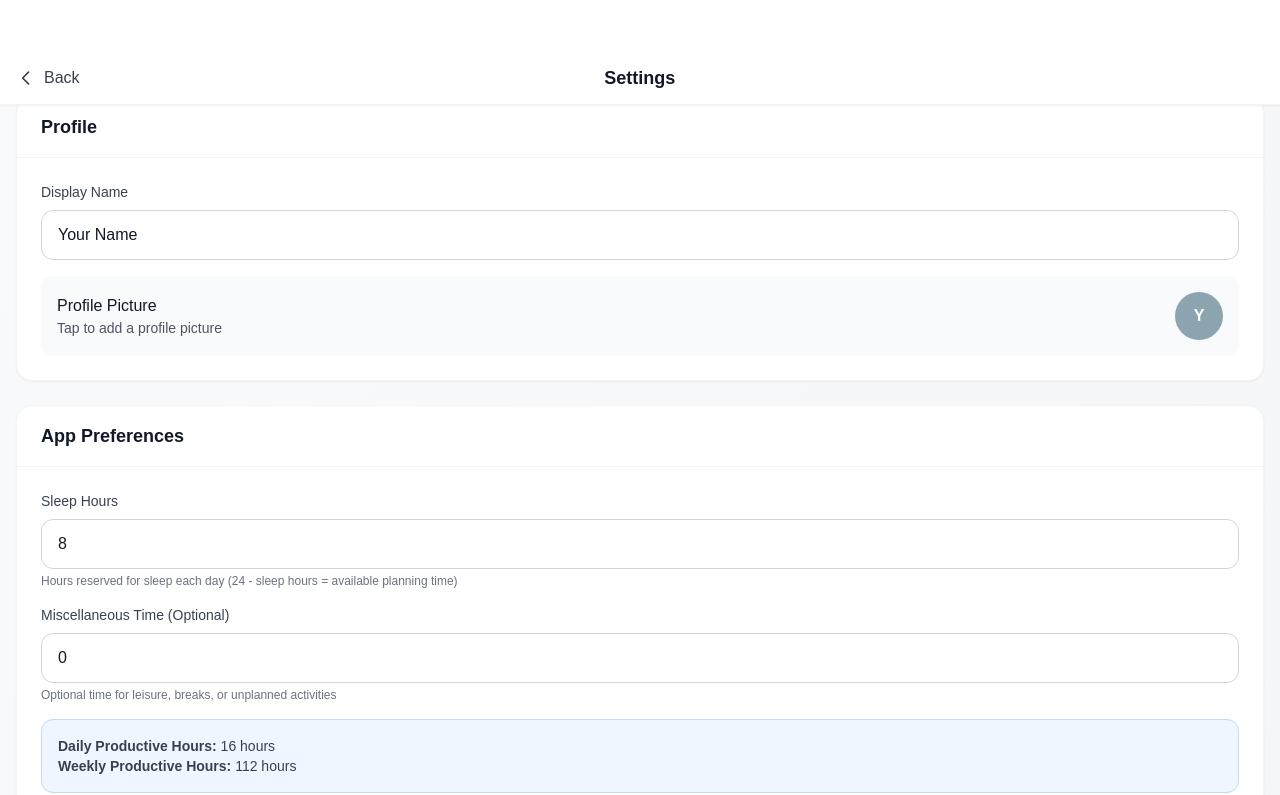
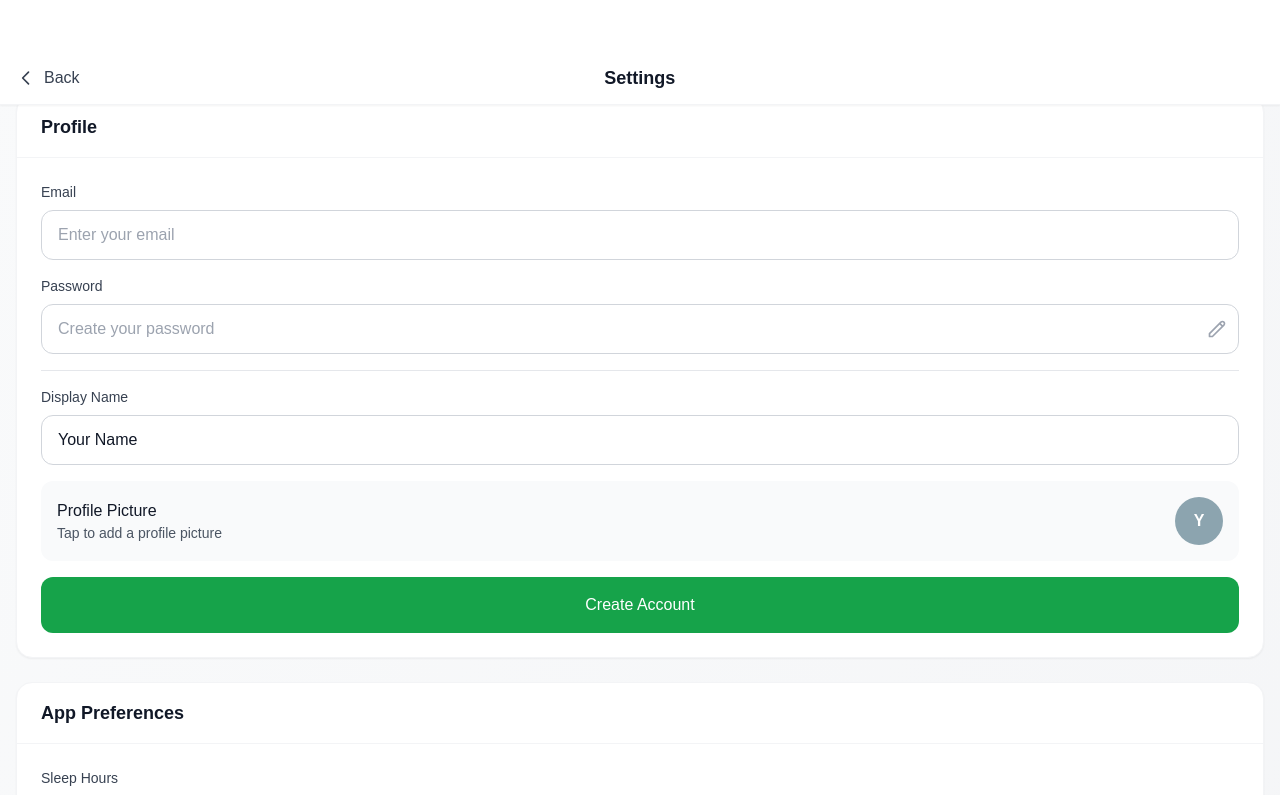
Before and after one commit to taelanulicny/Hourglass, a Next.js app: page /settings in a window 1280 px wide. Shown: the top 795 px of the page. Built offline with nearby package versions, Linux system fonts and the light colour scheme.

Commit message:
Add account creation section with email and password fields in settings

```diff
--- a/package.json
+++ b/package.json
@@ -9,6 +9,7 @@
     "lint": "next lint"
   },
   "dependencies": {
+    "@supabase/supabase-js": "^2.75.0",
     "cookie": "^1.0.2",
     "next": "14.2.32",
     "next-pwa": "^5.6.0",
--- a/src/app/settings/page.js
+++ b/src/app/settings/page.js
@@ -7,6 +7,8 @@ export default function SettingsPage() {
   const router = useRouter();
   const [userName, setUserName] = useState('Your Name');
   const [profilePicture, setProfilePicture] = useState(null);
+  const [email, setEmail] = useState('');
+  const [password, setPassword] = useState('');
   const [defaultGoal, setDefaultGoal] = useState('8');
   const [miscHours, setMiscHours] = useState('0');
   const [timeFormat, setTimeFormat] = useState('12');
@@ -18,6 +20,8 @@ export default function SettingsPage() {
     const savedMiscHours = localStorage.getItem('miscHours');
     const savedUserName = localStorage.getItem('userName');
     const savedProfilePicture = localStorage.getItem('profilePicture');
+    const savedEmail = localStorage.getItem('userEmail');
+    const savedPassword = localStorage.getItem('userPassword');
     if (savedSleepHours) {
       setDefaultGoal(savedSleepHours);
     }
@@ -29,6 +33,12 @@ export default function SettingsPage() {
     }
     if (savedProfilePicture) {
       setProfilePicture(savedProfilePicture);
+    }
+    if (savedEmail) {
+      setEmail(savedEmail);
+    }
+    if (savedPassword) {
+      setPassword(savedPassword);
     }
   }, []);
 
@@ -119,6 +129,28 @@ export default function SettingsPage() {
     localStorage.removeItem('profilePicture');
   };
 
+  const handleEmailChange = (value) => {
+    setEmail(value);
+    localStorage.setItem('userEmail', value);
+  };
+
+  const handlePasswordChange = (value) => {
+    setPassword(value);
+    localStorage.setItem('userPassword', value);
+  };
+
+  const handleCreateAccount = () => {
+    if (!email || !password) {
+      alert('Please fill in both email and password.');
+      return;
+    }
+    // TODO: Implement actual account creation logic
+    alert('Account creation functionality will be implemented.');
+  };
+
+  // Check if neither email nor password are filled to show Create Account button
+  const showCreateAccountButton = !email && !password;
+
   return (
     <div className="min-h-screen bg-gradient-to-br from-gray-50 to-gray-100 text-gray-900">
       {/* Fixed Header */}
@@ -146,7 +178,41 @@ export default function SettingsPage() {
             <h2 className="text-lg font-semibold text-gray-900">Profile</h2>
           </div>
           <div className="p-6 space-y-4">
+            {/* Account Creation Section */}
             <div>
+              <label className="block text-sm font-medium text-gray-700 mb-2">
+                Email
+              </label>
+              <input
+                type="email"
+                value={email}
+                onChange={(e) => handleEmailChange(e.target.value)}
+                className="w-full px-4 py-3 border border-gray-300 rounded-xl focus:ring-2 focus:ring-[#8CA4AF] focus:border-transparent transition-colors"
+                placeholder="Enter your email"
+              />
+            </div>
+
+            <div>
+              <label className="block text-sm font-medium text-gray-700 mb-2">
+                Password
+              </label>
+              <div className="relative">
+                <input
+                  type="password"
+                  value={password}
+                  onChange={(e) => handlePasswordChange(e.target.value)}
+                  className="w-full px-4 py-3 pr-12 border border-gray-300 rounded-xl focus:ring-2 focus:ring-[#8CA4AF] focus:border-transparent transition-colors"
+                  placeholder="Create your password"
+                />
+                <div className="absolute right-3 top-1/2 transform -translate-y-1/2">
+                  <svg className="w-5 h-5 text-gray-400" fill="none" stroke="currentColor" viewBox="0 0 24 24">
+                    <path strokeLinecap="round" strokeLinejoin="round" strokeWidth={2} d="M15.232 5.232l3.536 3.536m-2.036-5.036a2.5 2.5 0 113.536 3.536L6.5 21.036H3v-3.572L16.732 3.732z" />
+                  </svg>
+                </div>
+              </div>
+            </div>
+
+            <div className="border-t border-gray-200 pt-4">
               <label className="block text-sm font-medium text-gray-700 mb-2">
                 Display Name
               </label>
@@ -199,6 +265,16 @@ export default function SettingsPage() {
                   <path strokeLinecap="round" strokeLinejoin="round" strokeWidth={2} d="M19 7l-.867 12.142A2 2 0 0116.138 21H7.862a2 2 0 01-1.995-1.858L5 7m5 4v6m4-6v6m1-10V4a1 1 0 00-1-1h-4a1 1 0 00-1 1v3M4 7h16" />
                 </svg>
                 Remove Profile Picture
+              </button>
+            )}
+
+            {/* Create Account Button */}
+            {showCreateAccountButton && (
+              <button
+                onClick={handleCreateAccount}
+                className="w-full mt-6 px-6 py-4 bg-green-600 text-white font-medium rounded-xl hover:bg-green-700 transition-colors"
+              >
+                Create Account
               </button>
             )}
           </div>
```
Also changed, not shown: src/lib/supabaseClient.ts (added), 1 other file (tests, documents, lock files or other folders).
